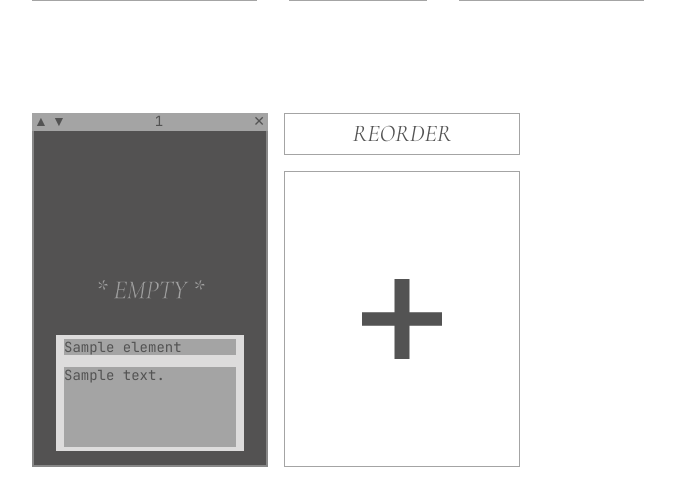
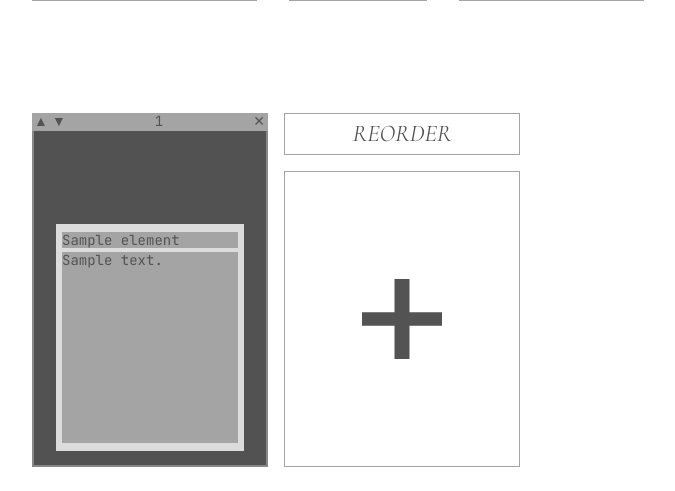
Before and after one commit to effektivnayarabota1/legacy_effectivnayarabota1-website, a Node server app: template views/admin/block.hbs in a window 1280 px wide. Shown: the part 321-812 px from the top of the page, without its empty margins (224-899 px from the left). Run offline with Node 20, Linux system fonts and the light colour scheme; the template is opened without the code that fills it: most values are stand-ins (such as "Sample title", 1, 10 or a date in 2020); some libraries are stand-ins or nearby versions.

Commit message:
element_admin some style edits

```diff
--- a/style/partials/element.css
+++ b/style/partials/element.css
@@ -1,3 +1,15 @@
+/* general */
+
+/* admin */
+.admin .element_text-container {
+  max-height: 64%;
+  height: 100%;
+}
+.element-container.admin textarea {
+  height: 100%;
+}
+
+/* client */
 .empty {
   float: bottom;
 }
@@ -49,14 +61,14 @@
 }
 .element_text-container {
   margin: 16px 24px;
-  padding: 4px 8px;
+  padding: 8px 6px;
 
   max-height: 64%;
   overflow-y: auto;
 
   display: flex;
   flex-direction: column;
-  gap: 12px;
+  gap: 4px;
 
   background-color: rgba(255, 255, 255, 0.8);
 
--- a/views/admin/block.hbs
+++ b/views/admin/block.hbs
@@ -1,8 +1,8 @@
 <div class="page_buttons grid-main menu-wrapper wrapper" >
 	<div class="block-create_container" >
-		{{>ui/button_big class="dynamic_create image" text="Изображине"}}
-		{{>ui/button_big class="dynamic_create text" text="Текст"}}
-		{{>ui/button_big class="dynamic_create gallery" text="Галлерея"}}
+		{{>ui/button_big text="Изображине"}}
+		{{>ui/button_big text="Текст"}}
+		{{>ui/button_big text="Галлерея"}}
 	</div>
 </div>
 
```
